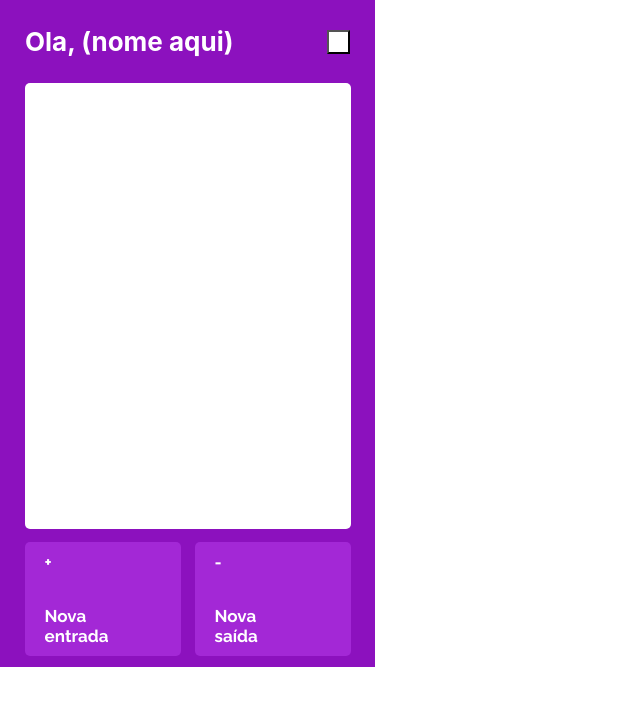
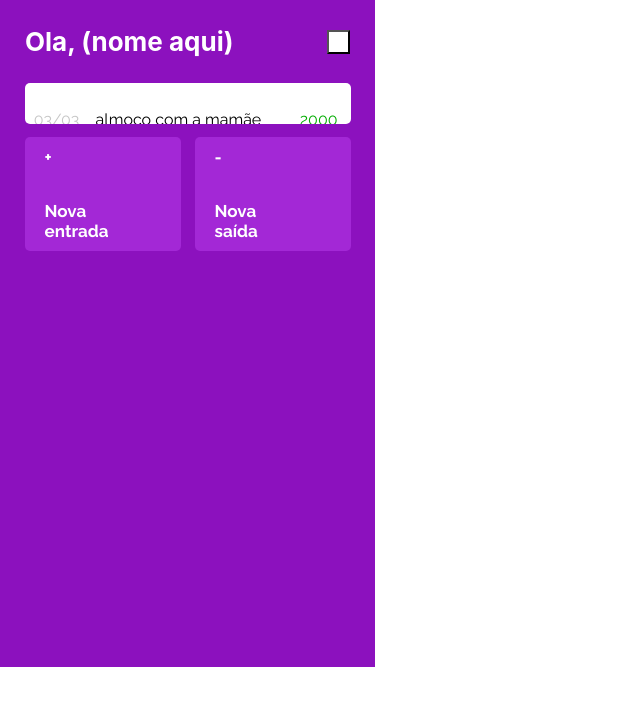
Before and after one commit to julianof03/projeto13-mywallet-front, a React (Create React App) app: page /listscreen in a window 1280 px wide. Shown: the top 706 px of the page, without its empty margins (0-640 px from the left). Built offline with nearby package versions, Linux system fonts and the light colour scheme; a web font is replaced by a local one.

Commit message:
Add In/Out List

```diff
--- a/src/component/listscreen.js
+++ b/src/component/listscreen.js
@@ -5,7 +5,7 @@ import React from "react";
 import "@fontsource/saira-stencil-one";
 
 
-export default function ListScreen(){
+export default function ListScreen() {
     const [name, SetName] = useState([]);
     const [email, SetEmail] = useState([]);
     const [password, SetPassword] = useState([]);
@@ -13,23 +13,125 @@ export default function ListScreen(){
     const [disbleinput, SetDisbleinput] = useState('');
     const [loading, SetLoading] = useState(false);
 
-    return(
+    const listarr = [{
+        day: "03/03",
+        text: "almoço com a mamãe",
+        type: "in",
+        amount: "2000"
+    },
+    {
+        day: "03/03",
+        text: "almoço com a mamãe",
+        type: "out",
+        amount: "2000"
+    },
+    {
+        day: "03/03",
+        text: "almoço com a mamãe",
+        type: "in",
+        amount: "2000"
+    },
+    {
+        day: "03/03",
+        text: "almoço com a mamãe",
+        type: "out",
+        amount: "2000"
+    },
+    {
+        day: "03/03",
+        text: "almoço com a mamãe",
+        type: "out",
+        amount: "2000"
+    },
+    {
+        day: "03/03",
+        text: "almoço com a mamãe",
+        type: "out",
+        amount: "2000"
+    },
+    {
+        day: "03/03",
+        text: "almoço com a mamãe",
+        type: "out",
+        amount: "2000"
+    },
+    {
+        day: "03/03",
+        text: "almoço com a mamãe",
+        type: "out",
+        amount: "2000"
+    },
+    {
+        day: "03/03",
+        text: "almoço com a mamãe",
+        type: "out",
+        amount: "2000"
+    },
+    {
+        day: "03/03",
+        text: "almoço com a mamãe",
+        type: "out",
+        amount: "2000"
+    },
+    {
+        day: "03/03",
+        text: "almoço com a mamãe",
+        type: "out",
+        amount: "2000"
+    },
+    {
+        day: "03/03",
+        text: "almoço com a mamãe",
+        type: "out",
+        amount: "2000"
+    },
+    {
+        day: "03/03",
+        text: "almoço com a mamãe",
+        type: "out",
+        amount: "2000"
+    },
+    {
+        day: "03/03",
+        text: "almoço com a mamãe",
+        type: "out",
+        amount: "2000"
+    },
+    {
+        day: "03/03",
+        text: "almoço com a mamãe",
+        type: "out",
+        amount: "2000"
+    },
+    {
+        day: "03/03",
+        text: "almoço com a mamãe",
+        type: "out",
+        amount: "2000"
+    },]
+
+    return (
         <Container>
             <TopBar placeholder="topbar">
                 <p>Ola, (nome aqui)</p>
                 <button></button>
             </TopBar>
-        <List placeholder="list">
-                <div></div>
+            <List>
+                <p className="listitem">{listarr.map((e) =>
+                    <div className="singleItem">
+                        <div><p className="day">{e.day}</p> <p>{e.text}</p></div>
+                        <p className={e.type}>{e.amount}</p>
+                    </div>
+                )}</p>
             </List>
             <Buttons>
-            <Link to={"/newinscreen"} style={{textDecoration:"none"}}>
+                <Link to={"/newinscreen"} style={{ textDecoration: "none" }}>
                     <div>
                         <p>+</p>
                         <p>Nova<br />entrada</p>
                     </div>
                 </Link>
-            <Link to={"/newoutscreen"} style={{textDecoration:"none"}}>
+                <Link to={"/newoutscreen"} style={{ textDecoration: "none" }}>
                     <div >
                         <p>-</p>
                         <p>Nova<br /> saída</p>
@@ -67,17 +169,41 @@ const Container = styled.div`
 `;
 
 const List = styled.div`
-    div{
     display: flex;
     width: 326px;
-        height: 446px;
+    height: 41px;
     align-items: center;
-        justify-content: center;
+    justify-content: flex-start;
     flex-direction: column;
     background-color: #ffffff;
     border-radius:5px;
+    font-family: 'Raleway', sans-serif;
+    overflow-y:scroll;
+    .singleItem{
+        width:320px;
+        height:40px;
+        display:flex;
+        align-items:center;
+        justify-content:space-between;
+        p{
+            margin-right:10px;
         }
-
+        div{
+            width:250px;
+            display:flex;
+            align-items:center;
+            justify-content:space-evenly;
+        }
+        .day{
+            color:#C6C6C6;
+        }
+        .in{
+            color:#03AC00;
+        }
+        .out{
+            color:#C70000;
+        }
+    }
 `;
 
 const TopBar = styled.div`
--- a/src/component/loginscreen.js
+++ b/src/component/loginscreen.js
@@ -1,51 +1,58 @@
 import { useState } from "react";
 import { Link, useNavigate } from "react-router-dom";
 import { useContext } from "react";
+import axios from "axios";
 import styled from "styled-components";
 import UserContext from "../contexts/UserContext";
 import React from "react";
 import "@fontsource/saira-stencil-one";
 
 
-export default function LoginScreen(){
+export default function LoginScreen() {
     const [email, SetEmail] = useState('');
     const [password, SetPassword] = useState('');
-    const [disbleinput, SetDisbleinput] = useState('');
-    const [loading, SetLoading] = useState(false);
+
     const { num, regUsers, SetRegUsers } = useContext(UserContext);
     const navigate = useNavigate();
-    function LogIn(){
-    //     const testArr = regUsers;
-    //     console.log("clicou");
-    //     console.log(testArr);
-    //     if(regUsers.length === 0){
-    //         console.log("nenhum user cadastrado");
-    //     }
-    //     testArr.map(e => e.email = email? console.log('oi'): console.log("au"))
-    //     //navigate('/listscreen');
+    function LogIn(event) {
+        event.preventDefault();
+            const dados = {
+                email,
+                password,
+            };
+            const requisicao = axios.post("http://localhost:5000/", dados);
+            requisicao.then(certo);
+            requisicao.catch(errado);
     }
 
-    return(
+    function certo(){
+        navigate('/listscreen');
+    }
+    function errado(){
+        alert('algo deu errado :(');
+    }
+
+    return (
         <Container>
             <div className="logoBox">
                 <p>MyWallet</p>
             </div>
             <form className="loginBox">
-            <input disabled={disbleinput} type="email" placeholder="email"
+                <input type="email" placeholder="email"
                     onChange={(e) => SetEmail(e.target.value)}
-                value = {email}>
+                    value={email}>
                 </input>
-            <input disabled={disbleinput} type="password" placeholder="senha"
+                <input type="password" placeholder="senha"
                     onChange={(e) => SetPassword(e.target.value)}
-                value = {password}>
+                    value={password}>
                 </input>
 
-                <Responde onClick={LogIn}>
+                <button onClick={LogIn}>
                     <p>Entrar</p>
-                </Responde>
+                </button>
 
             </form>
-            <Link to={"/registerscreen"} style={{textDecoration:"none"}}><p className="linkCadastro">Primeira vez? Cadastre-se!</p></Link>
+            <Link to={"/registerscreen"} style={{ textDecoration: "none" }}><p className="linkCadastro">Primeira vez? Cadastre-se!</p></Link>
         </Container>);
 }
 const Container = styled.div`
@@ -112,11 +119,12 @@ justify-content:center;
     border-style: solid;
     margin-bottom: 6px;
     p{
-        display:${({loading})=> {
-        if(loading){
-            return("none");
+        display:${({ loading }) => {
+        if (loading) {
+            return ("none");
         }
-            else{
-                return("flex");}
+        else {
+            return ("flex");
+        }
     }}};
 `;
--- a/src/component/regscreen.js
+++ b/src/component/regscreen.js
@@ -16,37 +16,24 @@ export default function RegScreen(){
     const { num, regUsers, SetRegUsers } = useContext(UserContext);
     const navigate = useNavigate();
 
-
-    function SubForm(event){
+    function LogIn(event){
         event.preventDefault();
-        console.log(regUsers);
         if(password === spassword){
-            let newarr = {
+            const dados = {
                 name,
                 email,
                 password,
-            }
-            SetRegUsers(newarr);
-            console.log(regUsers);
-            navigate('/');
-            return
+            };
+            const requisicao = axios.post("http://localhost:5000/register", dados);
+            requisicao.then(certo);
+            requisicao.catch(errado);
         }
-
-        window.alert("Senha incopativeis");
-        SetName('');
-        SetEmail('');
-        SetPassword('');
-        SetSPassword('');
     }
-    function LogIn(event){
-        event.preventDefault();
-        const dados = {
-            name,
-            email,
-            password, };
-        const requisicao = axios.post("http://localhost:5000/register", dados);
-        requisicao.then(console.log('deucerto'));
-        requisicao.catch(console.log('deunao'));
+    function certo(){
+        navigate('/');
+    }
+    function errado(){
+        alert('algo deu errado :(');
     }
 
     return(
```
Lines whose indentation alone changed are shown as unchanged.
